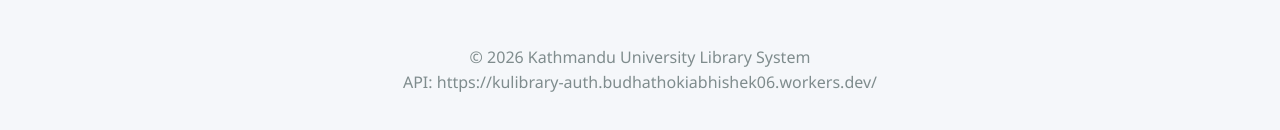
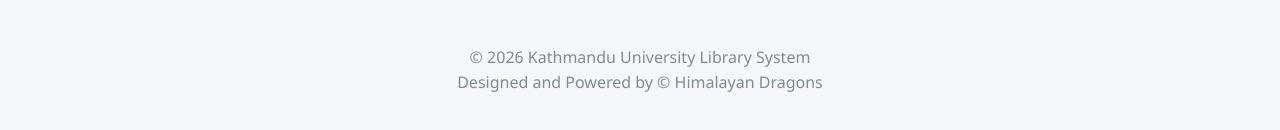
Before and after one commit to jungabhi07-byte/UniversityLibrary, a plain HTML site: page index.html in a window 1280 px wide. Shown: the part 592-722 px from the top of the page. Drawn offline with Linux system fonts and the light colour scheme; no server answers.

Commit message:
Update index.html

```diff
--- a/index.html
+++ b/index.html
@@ -46,7 +46,7 @@
         <!-- Footer -->
         <footer class="main-footer">
             <p>&copy; 2026 Kathmandu University Library System</p>
-            <p>API: <span id="apiUrl">https://kulibrary-auth.budhathokiabhishek06.workers.dev/</span></p>
+            <p> Designed and Powered by &copy; Himalayan Dragons </p>
         </footer>
     </div>
 
```
